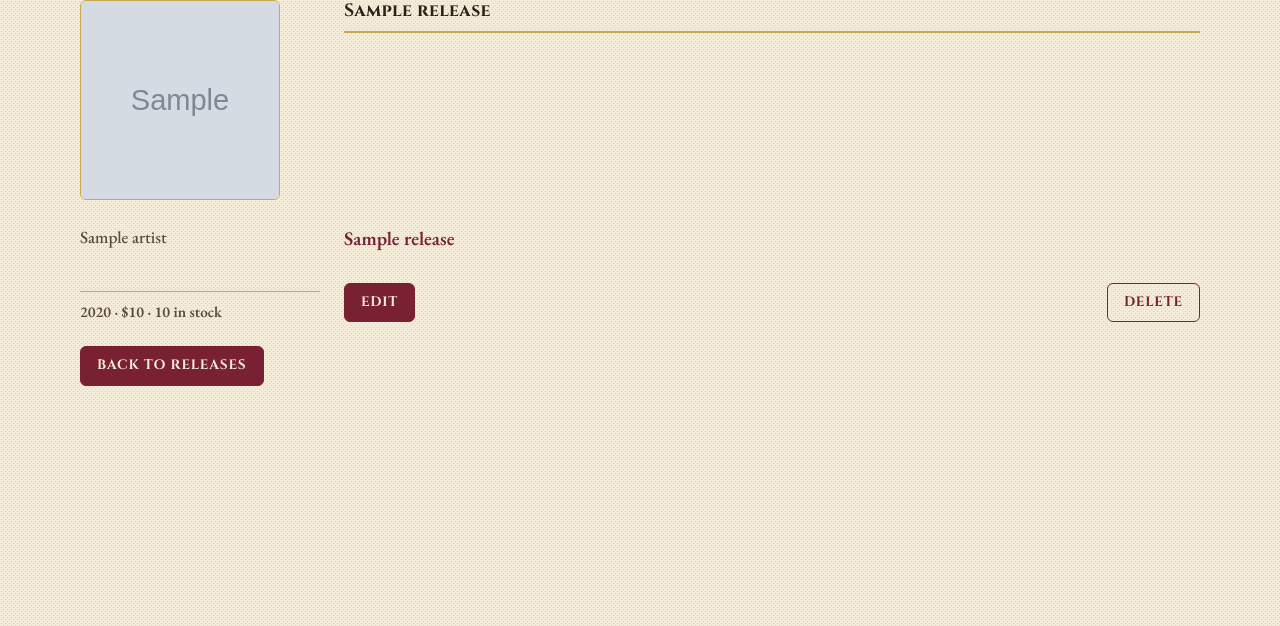
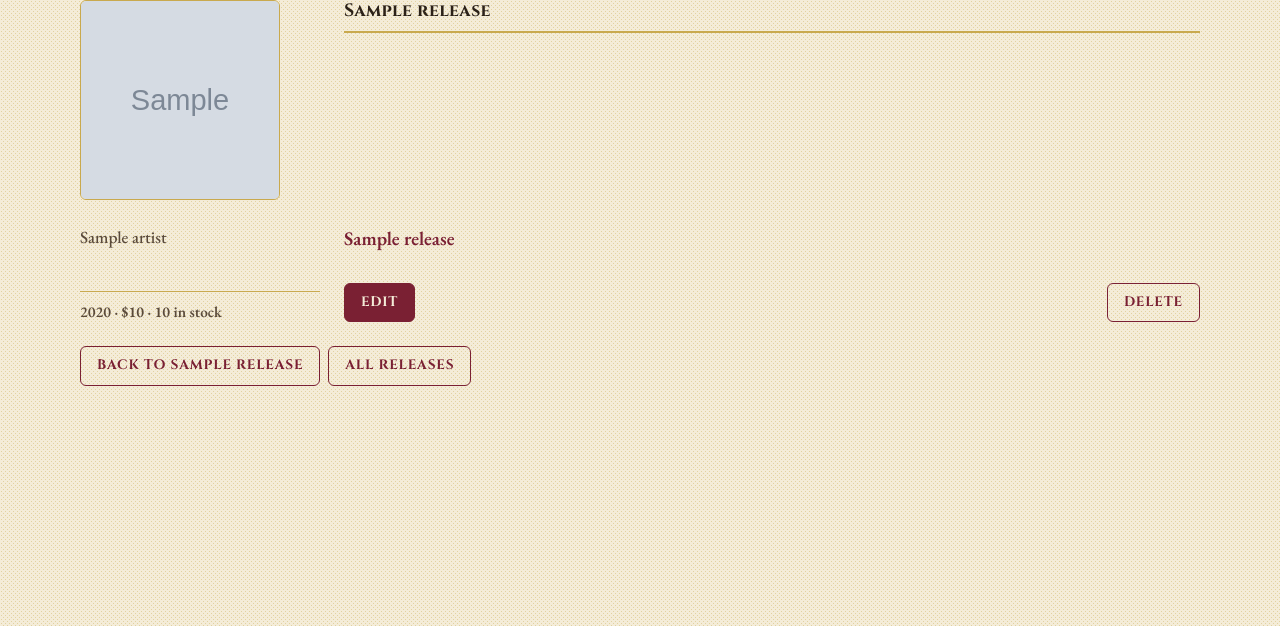
Before and after one commit to BatetDev/top-project-inventory-application, a Node server app: template views/releases/show.ejs in a window 1280 px wide. Shown: the part 24-650 px from the top of the page. Run offline with Node 20, Linux system fonts and the light colour scheme; the template is opened without the code that fills it: most values are stand-ins (such as "Sample title", 1, 10 or a date in 2020); grey boxes marked "Sample" are stand-in pictures.

Commit message:
feat(nav): add genre-scoped back link and browse releases entry point

```diff
--- a/public/css/layout.css
+++ b/public/css/layout.css
@@ -4,6 +4,7 @@
 
 .page-actions {
   display: flex;
+  justify-content: space-between;
   flex-wrap: wrap;
   gap: var(--space-sm);
   margin-bottom: var(--space-lg);
--- a/views/genres/index.ejs
+++ b/views/genres/index.ejs
@@ -16,6 +16,7 @@
     <h1>Genres</h1>
     <div class="page-actions">
       <a href="/genres/new" class="button">New genre</a>
+      <a href="/releases" class="button button--secondary">Browse releases</a>
     </div>
 
     <% if (genres.length === 0) { %>
--- a/views/releases/show.ejs
+++ b/views/releases/show.ejs
@@ -55,7 +55,14 @@
         </div>
       </article>
 
-      <a href="/releases" class="button">Back to releases</a>
+      <div class="action-group">
+        <a
+          href="/genres/<%= release.genre_id %>"
+          class="button button--secondary"
+          >Back to <%= release.genre_name %></a
+        >
+        <a href="/releases" class="button button--secondary">All releases</a>
+      </div>
     </main>
   </body>
 </html>
```
